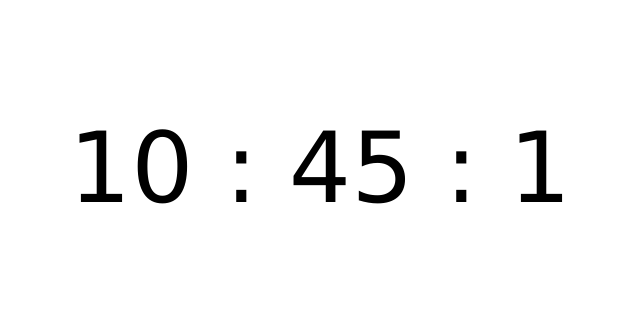
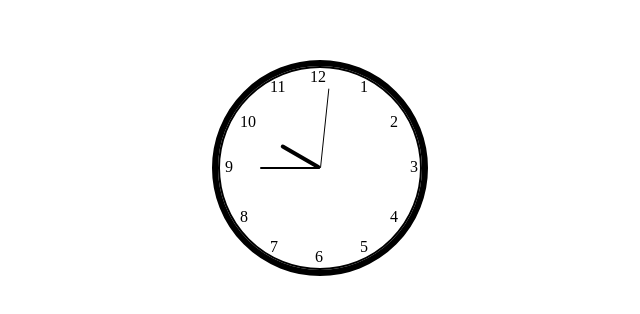
Before and after one commit to tushar0107/restaurant-booking-app, a website: page public/home.html in a window 1280 px wide. Shown: the part 232-546 px from the top of the page, without its empty margins (320-960 px from the left). Drawn offline with Linux system fonts and the light colour scheme.

Commit message:
update home.html

```diff
--- a/package.json
+++ b/package.json
@@ -4,7 +4,7 @@
   "main": "server.js",
   "scripts": {
     "test": "echo \"Error: no test specified\" && exit 1",
-    "start": "node -r dotenv/config server.js",
+    "start": "node server.js",
     "build": "react-scripts build"
   },
   "keywords": [],
--- a/public/home.html
+++ b/public/home.html
@@ -5,19 +5,69 @@
     <meta name="viewport" content="width=device-width, initial-scale=1.0">
     <title>Home</title>
     <style>
-        #time-container{
-            width: 100%;
-            height: fit-content;
+        body{
+            margin: 0;
+        }
+        #clock-container{
+            width: 100vw;
+            height: 100vh;
+            position: relative;
+        }
+        #clock{
             position: absolute;
-            top: 50%;
-            left: 50%;
+            z-index: 1;
+            top: 50%;left: 50%;
             transform: translate(-50%,-50%);
-            font-size: 98px;
-            font-family:Verdana, Geneva, Tahoma, sans-serif;
+            width: 200px;
+            height: 200px;
+            border: 2px solid rgb(0, 0, 0);
+            outline: 6px solid rgb(0, 0, 0);
+            border-radius: 50%;
+
         }
-        #time{
+        #clock .numbers{
+            position: absolute;
+        }
+        #hands,
+        #hour-hand,
+        #minute-hand,
+        #second-hand{
+            position: absolute;
+            top: 50%;left: 50%;
+            transform: translate(-50%,-50%);
+        }
+        #hour-hand{
+            z-index: 6;
+            width: 4px;
+            height: 90px;
+            /* border: 1px solid blue; */
+        }
+        #hour-hand div{
+            width: 4px;
+        }
+        #minute-hand{
+            z-index: 7;
+            width: 4px;
+            height: 120px;
+            /* border: 1px solid #31972e; */
+        }
+        #minute-hand div{
+            width: 2px;
+        }
+        #second-hand{
+            z-index: 8;
+            width: 4px;
+            height: 160px;
+            /* border: 1px solid #be8632; */
+        }
+        #second-hand div{
+            width: 1px;
+        }
+        .clock-hands div{
+            height: 50%;
+            background-color: rgb(0, 0, 0);
             margin: 0 auto;
-            text-align: center;
+            border-radius: 10px;
         }
     </style>
 </head>
@@ -34,9 +84,56 @@
             <a href="#"></a>
         </nav>
     </aside> -->
-    <div id="time-container">
-        <p id="time"></p>
+    <div id="clock-container">
+        <div id="clock">
+            <div id="num-12" class="numbers" style="top: 0;left: 90px;">12</div>
+            <div id="num-1" class="numbers" style="top: 10px;left: 140px;">1</div>
+            <div id="num-2" class="numbers" style="top: 45px;left: 170px;">2</div>
+            <div id="num-3" class="numbers" style="top: 90px;left: 190px;">3</div>
+            <div id="num-4" class="numbers" style="top: 140px;left: 170px;">4</div>
+            <div id="num-5" class="numbers" style="top: 170px;left: 140px;">5</div>
+            <div id="num-6" class="numbers" style="top: 180px;left:95px;">6</div>
+            <div id="num-7" class="numbers" style="top: 170px;left: 50px;">7</div>
+            <div id="num-8" class="numbers" style="top: 140px;left: 20px;">8</div>
+            <div id="num-9" class="numbers" style="top: 90px;left: 5px;">9</div>
+            <div id="num-10" class="numbers" style="top: 45px;left: 20px;">10</div>
+            <div id="num-11" class="numbers" style="top: 10px;left: 50px;">11</div>
+
+        </div>
+        <div id="hands">
+            <div id="hour-hand" class="clock-hands">
+                <div></div>
+            </div>
+            <div id="minute-hand" class="clock-hands">
+                <div></div>
+            </div>
+            <div id="second-hand" class="clock-hands">
+                <div></div>
+            </div>
+        </div>
     </div>
+
+    <script>
+        document.addEventListener('DOMContentLoaded', ()=>{
+            const hourHand = document.getElementById('hour-hand');
+            const minuteHand = document.getElementById('minute-hand');
+            const secondHand = document.getElementById('second-hand');
+
+            setInterval(() => {
+                var d = new Date();
+                var hours = d.getHours();
+                var minutes = d.getMinutes();
+                var seconds = d.getSeconds();
+
+
+                secondHand.style.transform = `translate(-50%,-50%) rotateZ(${(360/60)*seconds}deg)`;
+                minuteHand.style.transform = `translate(-50%,-50%) rotateZ(${(360/60)*minutes}deg)`;
+                hourHand.style.transform = `translate(-50%,-50%) rotateZ(${(360/12)*(hours%12)}deg)`;
+
+
+            }, 1000);
+        });
+    </script>
     <!-- <form action="http://127.0.0.1:8626/api/update-menu" method="post" enctype="multipart/form-data">
         <input type="number" name="id" placeholder="menu id">
         <input type="text" name="food_item" placeholder="name">
@@ -52,12 +149,4 @@
     </form> -->
 
 </body>
-<script>
-    document.addEventListener('DOMContentLoaded',()=>{
-        setInterval(()=>{
-            var date = new Date();
-            document.getElementById('time').innerHTML = date.getHours()+' : '+date.getMinutes()+' : '+date.getSeconds();
-        },1000);
-    })
-</script>
 </html>
--- a/server.js
+++ b/server.js
@@ -144,6 +144,10 @@ app.use(bodyParser.json());
 // root site
 app.get('/', function(req,res){
     res.sendFile(__dirname + '/public/home.html');
+});
+// clock site
+app.get('/clock', function(req,res){
+  res.sendFile(__dirname + '/public/clock.html');
 });
 
 app.post("/api/login", (req, res) => {
```
